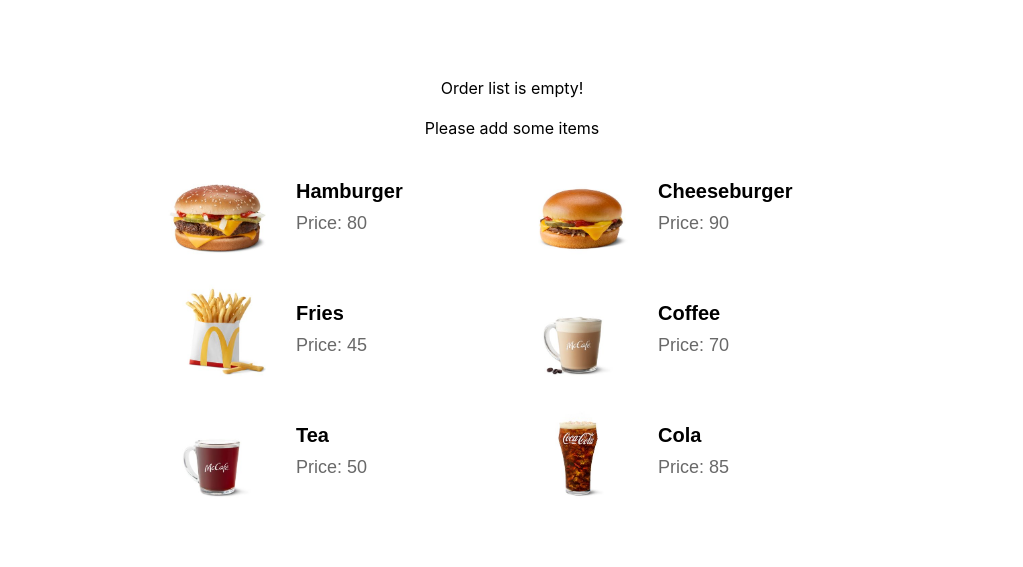
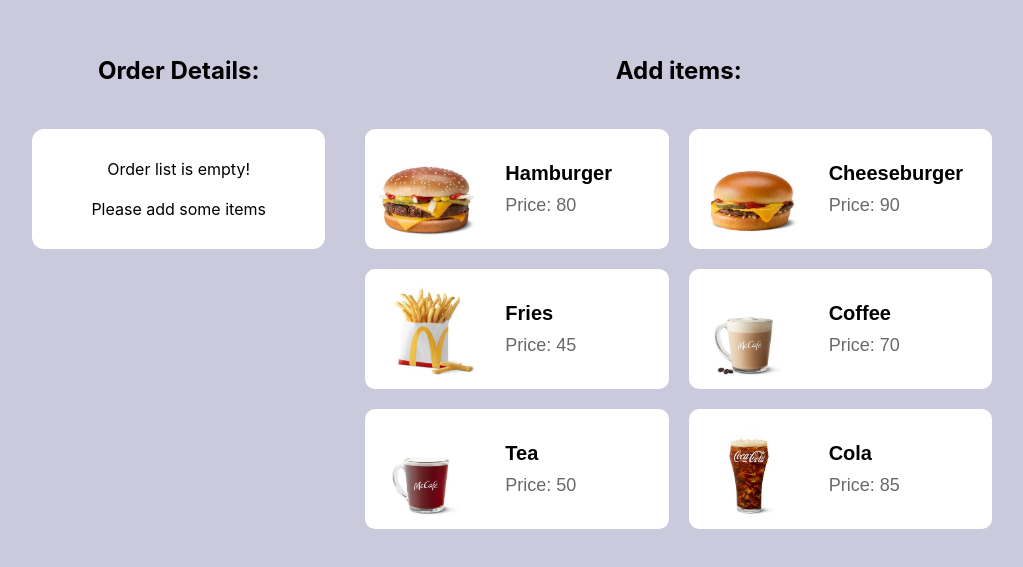
Before and after one commit to dmatkulov/fast-food, a React (Vite) app: page / in a window 1280 px wide. Shown: the part 119-686 px from the top of the page, without its empty margins (128-1151 px from the left). Built offline with nearby package versions, Linux system fonts and the light colour scheme.

Commit message:
added remove function, replaced index for id

```diff
--- a/src/components/MenuItem/MenuItem.css
+++ b/src/components/MenuItem/MenuItem.css
@@ -7,6 +7,7 @@
   text-align: left;
   align-items: center;
   border: none;
+  padding: 10px;
 }
 
 .food-img {
--- a/src/components/MenuItem/MenuItem.tsx
+++ b/src/components/MenuItem/MenuItem.tsx
@@ -12,10 +12,12 @@ const MenuItem: React.FC<Props> = ({item, onItemClick}) => {
       <button
         className="add-item-btn"
         onClick={onItemClick}>
+
         <img
           className="food-img"
           src={item.image}
           alt={item.name}/>
+
         <div className="food-info">
           <h4>{item.name}</h4>
           <p>Price: {item.price}</p>
--- a/src/components/MenuList/MenuList.tsx
+++ b/src/components/MenuList/MenuList.tsx
@@ -4,14 +4,18 @@ import MenuItem from '../MenuItem/MenuItem';
 import './MenuList.css';
 
 interface Props {
-  menu: Item[];
-  onAdd: (index: number) => void;
+  items: Item[];
+  onAdd: (id: number) => void;
 }
-const MenuList: React.FC<Props> = ({menu, onAdd}) => {
+const MenuList: React.FC<Props> = ({items, onAdd}) => {
   return (
     <div className="menu-list">
-      {menu.map((food, index) => (
-        <MenuItem item={food} key={index} onItemClick={() => onAdd(index)}/>
+      {items.map((order) => (
+        <MenuItem
+          key={order.id}
+          item={order}
+          onItemClick={() => onAdd(order.id)}
+        />
       ))}
     </div>
   );
--- a/src/components/OrderItem/OrderItem.tsx
+++ b/src/components/OrderItem/OrderItem.tsx
@@ -4,21 +4,21 @@ import './OrderItem.css';
 
 interface Props {
   items: Item[];
-  menu: Menu;
+  order: Menu;
   onOrderClick: React.MouseEventHandler;
 }
 
-const OrderItem: React.FC<Props> = ({items, menu, onOrderClick}) => {
+const OrderItem: React.FC<Props> = ({items, order, onOrderClick}) => {
   return (
     <>
         <div
           className="order-item">
-          <p>{menu.name}</p>
-          <p>×{menu.count}</p>
+          <p>{order.name}</p>
+          <p>×{order.count}</p>
 
           {items.reduce((acc , item) => {
-            if (item.name === menu.name) {
-              return acc + item.price * menu.count;
+            if (item.name === order.name) {
+              return acc + item.price * order.count;
             }
             return acc;
           }, 0)} KGS
--- /dev/null
+++ b/src/components/OrderList/OrderList.css
@@ -0,0 +1,6 @@
+.order-list {
+    background: white;
+    border-radius: 12px;
+    padding: 12px;
+    box-sizing: border-box;
+}
--- a/src/components/OrderList/OrderList.tsx
+++ b/src/components/OrderList/OrderList.tsx
@@ -1,31 +1,34 @@
 import React from 'react';
 import OrderItem from '../OrderItem/OrderItem';
 import {Menu, Item} from "../../types";
+import './OrderList.css';
 
 interface Props {
     items: Item[];
     orders: Menu[];
-    onRemove: (index: number) => void;
+    onRemove: (id: number) => void;
+    total: number;
 }
 
-const OrderList: React.FC<Props> = ({items, orders, onRemove}) => {
+const OrderList: React.FC<Props> = ({items, orders, onRemove, total}) => {
     const activeOrders = orders.filter(order => order.count > 0);
 
     return (
         <>
             {activeOrders.length > 0 ? (
-                <div>
-                    {activeOrders.map((order, index) => (
+                <div className="order-list">
+                    {activeOrders.map((order) => (
                         <OrderItem
-                            key={index}
-                            menu={order}
+                            key={order.id}
+                            order={order}
                             items={items}
-                            onOrderClick={() => onRemove(index)}
+                            onOrderClick={() => onRemove(order.id)}
                         />
                     ))}
+                    <div>Total price: {total}</div>
                 </div>
             ) : (
-                <div>
+                <div className="order-list">
                     <p>Order list is empty!</p>
                     <p>Please add some items</p>
                 </div>
--- a/src/container/App.css
+++ b/src/container/App.css
@@ -1,6 +1,19 @@
 #root {
-  max-width: 1280px;
+  max-width: 1000px;
   margin: 0 auto;
   padding: 2rem;
   text-align: center;
 }
+
+.App {
+  display: grid;
+  grid-template-columns: 1fr 2fr;
+}
+
+.title {
+  margin-bottom: 40px;
+}
+
+.col  {
+  padding: 20px;
+}
--- a/src/container/App.tsx
+++ b/src/container/App.tsx
@@ -13,27 +13,27 @@ import coffeeImg from '../assets/coffee.jpeg';
 
 
 const MENU_LIST: Item[] = [
-  {name: 'Hamburger', price: 80, image: hamburgerImg},
-  {name: 'Cheeseburger', price: 90, image: cheeseburgerImg},
-  {name: 'Fries', price: 45, image: friesImg},
-  {name: 'Coffee', price: 70, image: coffeeImg},
-  {name: 'Tea', price: 50, image: teaImg},
-  {name: 'Cola', price: 85, image: colaImg},
+  {id: 1, name: 'Hamburger', price: 80, image: hamburgerImg},
+  {id: 2, name: 'Cheeseburger', price: 90, image: cheeseburgerImg},
+  {id: 3, name: 'Fries', price: 45, image: friesImg},
+  {id: 4, name: 'Coffee', price: 70, image: coffeeImg},
+  {id: 5, name: 'Tea', price: 50, image: teaImg},
+  {id: 6, name: 'Cola', price: 85, image: colaImg},
 ];
 
 function App() {
   const [orders, setOrders] = useState<Menu[]>([
-    {name: 'Hamburger', count: 0},
-    {name: 'Cheeseburger', count: 0},
-    {name: 'Fries', count: 0},
-    {name: 'Coffee', count: 0},
-    {name: 'Tea', count: 0},
-    {name: 'Cola', count: 0},
+    {id: 1, name: 'Hamburger', count: 0},
+    {id: 2, name: 'Cheeseburger', count: 0},
+    {id: 3, name: 'Fries', count: 0},
+    {id: 4, name: 'Coffee', count: 0},
+    {id: 5, name: 'Tea', count: 0},
+    {id: 6, name: 'Cola', count: 0},
   ]);
-  const addToOrderList = (index: number) => {
+  const addToOrderList = (orderID: number) => {
     setOrders((prevState) => {
-      return prevState.map((food, i) => {
-        if (index === i) {
+      return prevState.map((food) => {
+        if (food.id === orderID) {
           return {...food, count: food.count + 1};
         }
         return food;
@@ -41,20 +41,42 @@ function App() {
     });
   };
 
-  const onRemoFromOrderList = (index: number) => {
-    console.log(index);
+  const onRemoFromOrderList = (orderID: number) => {
+    setOrders((prevState) => {
+      return prevState.map((food) => {
+        if (food.id === orderID && food.count > 0) {
+          return { ...food, count: food.count - 1 };
+        }
+        return food;
+      });
+    });
   };
 
+  const totalPrice = MENU_LIST.reduce((total, item) => {
+    const ordersCount = orders.filter((order) => order.name === item.name);
+    const count = ordersCount.length > 0 ? ordersCount[0].count : 0;
+    return total + (count * item.price);
+  }, 0);
+
   return (
-    <div>
+    <div className="App">
       <div className="col">
-       <OrderList orders={orders} items={MENU_LIST} onRemove={(index) => onRemoFromOrderList(index)}/>
+        <h2 className="title">Order Details:</h2>
+        <OrderList
+          orders={orders}
+          items={MENU_LIST}
+          onRemove={(id) => onRemoFromOrderList(id)}
+          total={totalPrice}
+        />
       </div>
       <div className="col">
-        <MenuList menu={MENU_LIST} onAdd={(index) => addToOrderList(index)}/>
+        <h2 className="title">Add items:</h2>
+        <MenuList
+          items={MENU_LIST}
+          onAdd={(id) => addToOrderList(id)}
+        />
       </div>
     </div>
   );
 }
-
 export default App;
--- a/src/index.css
+++ b/src/index.css
@@ -16,5 +16,5 @@ body {
   place-items: center;
   min-width: 320px;
   min-height: 100vh;
-  background: white;
+  background: rgba(82, 82, 141, 0.3);
 }
--- a/src/types.d.ts
+++ b/src/types.d.ts
@@ -1,4 +1,5 @@
 export interface Item {
+  id: number;
   name: string;
   price: number;
   image: string;
@@ -6,6 +7,7 @@ export interface Item {
 
 
 export interface Menu {
+  id: number;
   name: string;
   count: number;
 }
```
